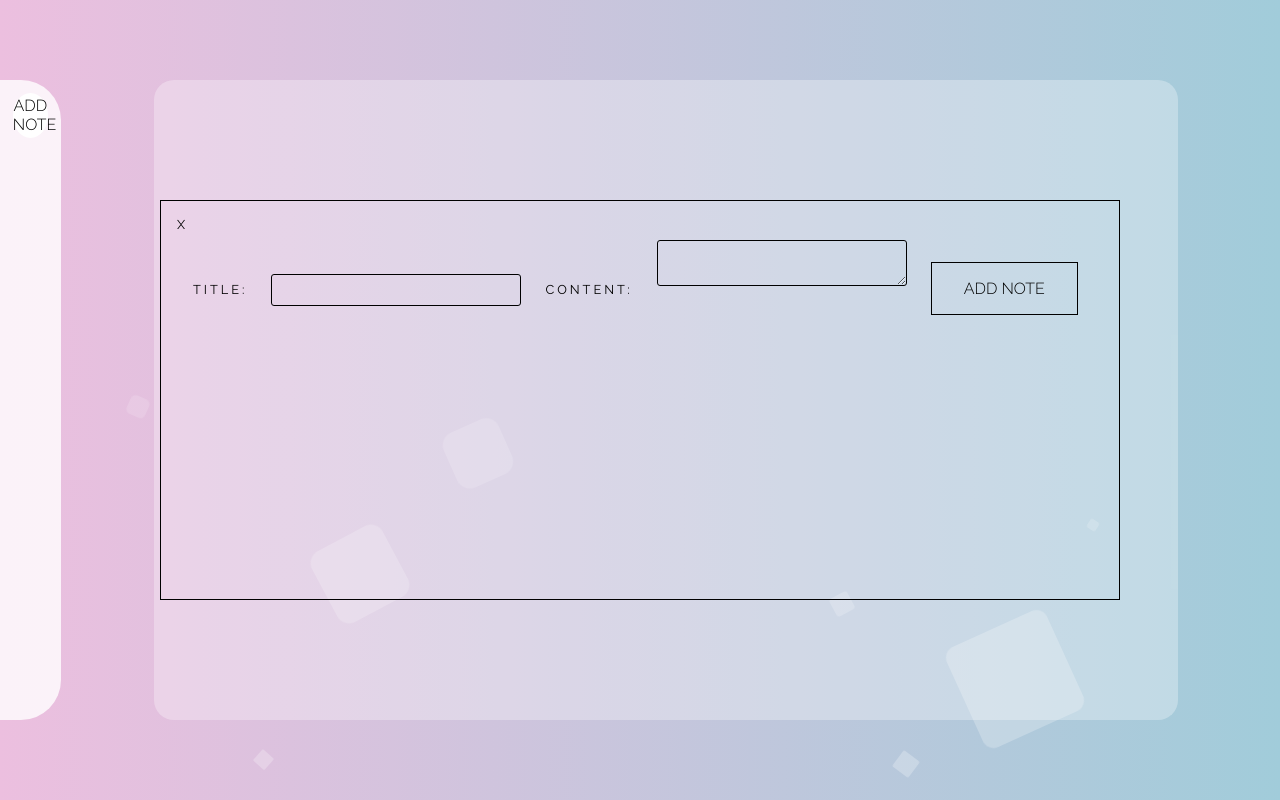
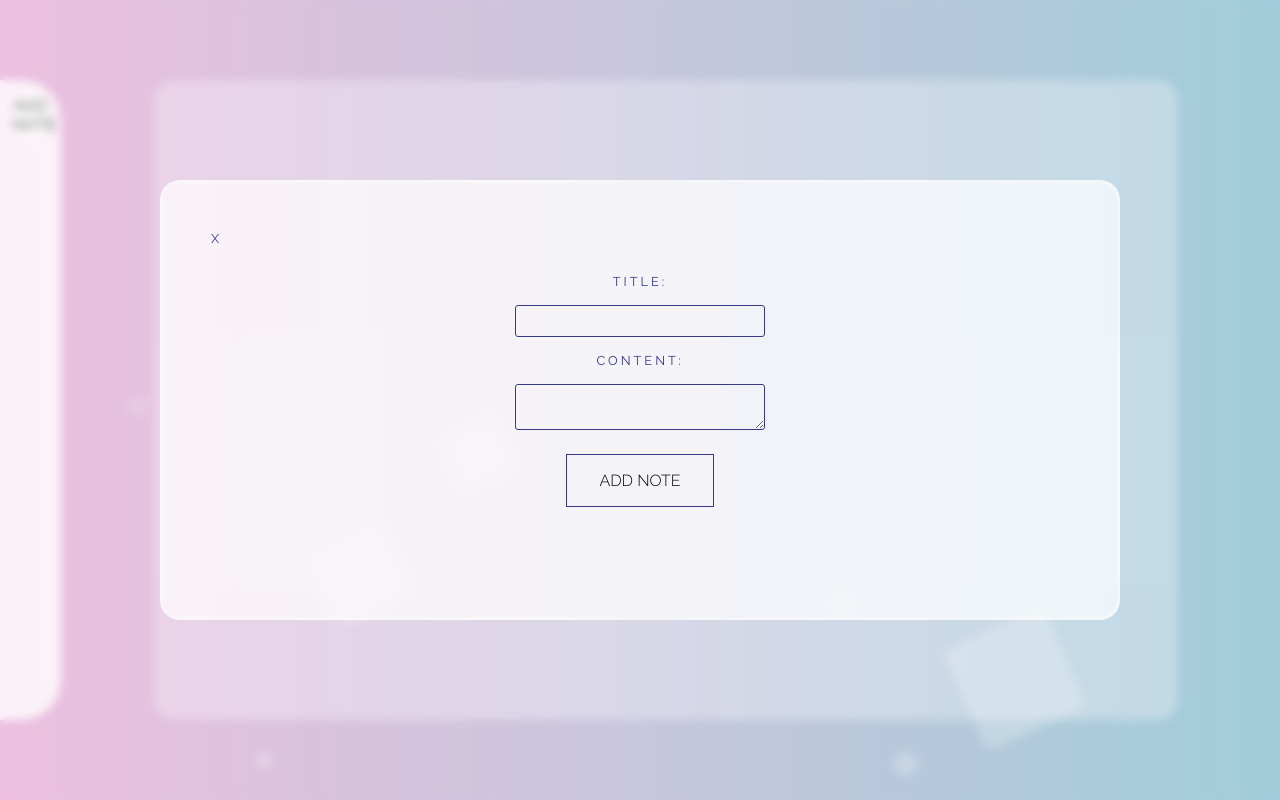
Before and after one commit to ka1x/sticky-notes-v2, a React (Vite) app: page / in a window 1280 px wide. Both pictures are taken after a click on the button "ADD NOTE". Built offline with nearby package versions, Linux system fonts and the light colour scheme.

Commit message:
animating window wip

```diff
--- a/src/components/AddForm.jsx
+++ b/src/components/AddForm.jsx
@@ -61,9 +61,11 @@ const AddForm = ({addNote, isOpened, setIsOpened, setEditedNote, editedNote, isE
    };
 
    return (
-      <div className={isOpened ? 'window visible' : 'window hidden'}>
+      <div className={isOpened ? 'window window-visible-animate' : 'window window-hidden-animate '}>
+
+         <div className="window-content">
          <p onClick={() => handleClose()}>X</p>
-         <form onSubmit={handleSubmit}>
+         <form onSubmit={handleSubmit} className='add-note-form'>
             <label htmlFor='title'>Title:</label>
             <input
                type='text'
@@ -81,6 +83,7 @@ const AddForm = ({addNote, isOpened, setIsOpened, setEditedNote, editedNote, isE
 
             <button type='submit'>{isEdited ? 'Save Changes' : 'Add Note'}</button>
          </form>
+         </div>
       </div>
    );
 };
--- a/src/components/NoteFull.jsx
+++ b/src/components/NoteFull.jsx
@@ -1,12 +1,12 @@
 import React from 'react';
 import '../styles/add-form.css';
 
-const NoteFull = ({isOpened, setIsOpened, note, onDelete,setEditedNote, setIsEdited, setOpenForm }) => {
+const NoteFull = ({isOpened, setIsOpened, note, onDelete, setEditedNote, setIsEdited, setOpenForm}) => {
    const handleEdit = () => {
-		setEditedNote(note)
-		setIsEdited(true)
-      setIsOpened(false)
-      setOpenForm(true)
+      setEditedNote(note);
+      setIsEdited(true);
+      setIsOpened(false);
+      setOpenForm(true);
    };
 
    const handleDelete = () => {
@@ -17,6 +17,7 @@ const NoteFull = ({isOpened, setIsOpened, note, onDelete,setEditedNote, setIsEdi
    return (
       <>
          <div className={isOpened ? 'window visible' : 'window hidden'}>
+            <div className='window-content'>
                <p onClick={() => setIsOpened(false)}>X</p>
                <p>title:{note.title}</p>
                <p>content:{note.content}</p>
@@ -30,6 +31,7 @@ const NoteFull = ({isOpened, setIsOpened, note, onDelete,setEditedNote, setIsEdi
                   onClick={() => handleEdit()}
                ></i>
             </div>
+         </div>
       </>
    );
 };
--- a/src/styles/add-form.css
+++ b/src/styles/add-form.css
@@ -1,13 +1,49 @@
+.window {
+   position: fixed;
+
+   top: 0;
+   left: 0;
+   width: 100%;
+   height: 100%;
+   backdrop-filter: blur(.3rem);
 
 
-.window{
+	z-index: 99;
+}
 
-	position: absolute;
-	left: 50%;
-	top: 50%;
-	transform: translate(-50%,-50%);
-	width: 75%;
-	height: 50%;
-	background-color: var(--background-col);
+.window-content {
+   position: absolute;
+   width: 75%;
+   height: 55%;
+   left: 50%;
+   top: 50%;
+   transform: translate(-50%, -50%);
 
+   background-color: var(--white7);
+
+   /* backdrop-filter: blur(1rem); */
+   border-radius: 20px;
+   border: 3px solid var(--white3);
+   padding: 3rem;
+   color: var(--text-col);
 }
+.window-visible-animate {
+   opacity: 1;
+   pointer-events: all;
+   transition: 0.5s ease-in-out;
+   transform: translateY(0);
+}
+.window-hidden-animate {
+   opacity: 0;
+   pointer-events: none;
+   transition: 0.5s all ease-in-out;
+   transform: translateY(100%);
+}
+
+.add-note-form {
+   margin: 20px;
+   display: flex;
+   justify-content: center;
+   align-items: center;
+   flex-direction: column;
+}
--- a/src/styles/index.css
+++ b/src/styles/index.css
@@ -2,6 +2,12 @@
 
 :root {
    --text-col: rgb(56, 57, 133);
+
+
+   --white3: rgba(255, 255, 255, 0.3);
+   --white7: rgba(255, 255, 255, 0.7);
+
+   --gradient-1: linear-gradient(to right bottom, rgba(255, 255, 255, 0.7), rgba(255, 255, 255, 0.3));
 }
 
 * {
@@ -70,7 +76,7 @@ button {
    margin: 1rem;
    text-transform: uppercase;
    background: none;
-   border: 1px solid black;
+   border: 1px solid var(--text-col);
    font-size: 1rem;
    font-weight: 300;
    padding: 1rem 2rem;
@@ -87,7 +93,7 @@ button:hover {
 input[type='text'], textarea {
    padding: 0.5rem;
    min-width: 250px;
-   border: 1px solid black;
+   border: 1px solid var(--text-col);
    font-size: 0.7rem;
    letter-spacing: 2px;
    text-transform: capitalize;
@@ -134,9 +140,3 @@ select {
 }
 
 /* -------------------------------------------- */
-
-.window{
-   border: 1px solid black;
-	padding: 1rem;
-   z-index: 99;
-}
```
Lines whose indentation alone changed are shown as unchanged.
